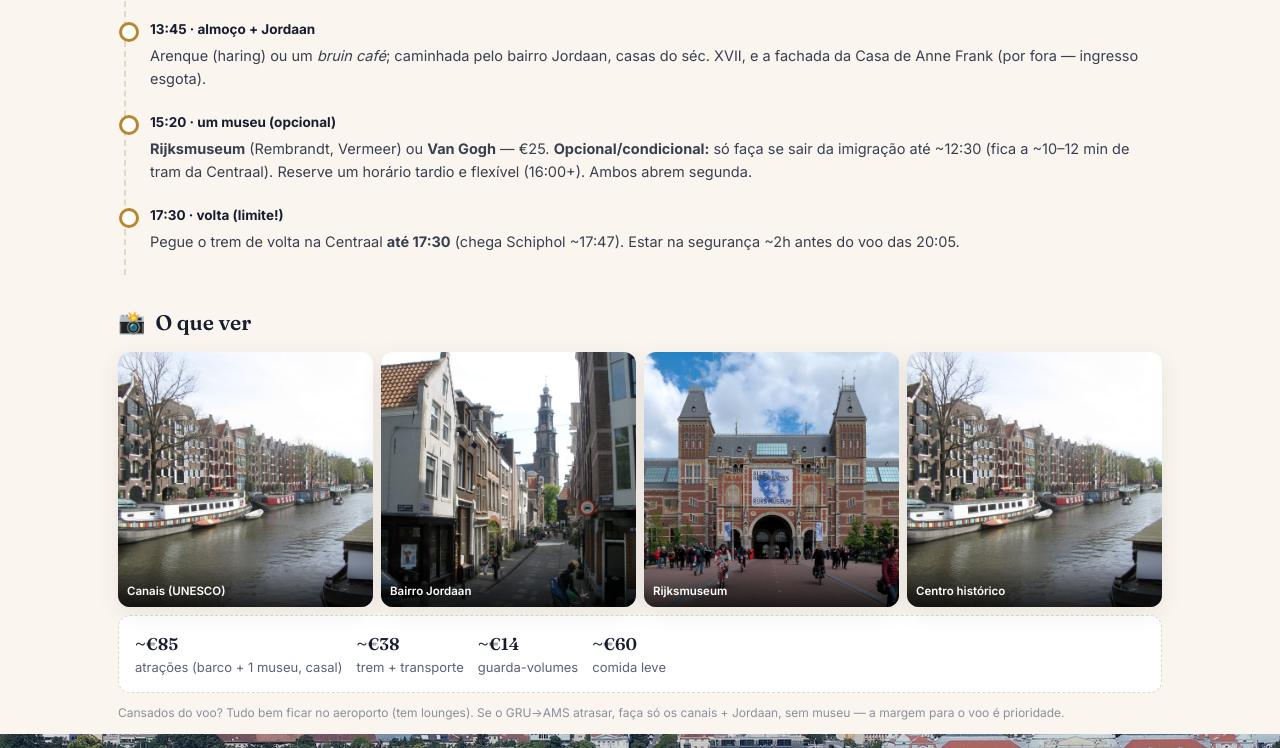
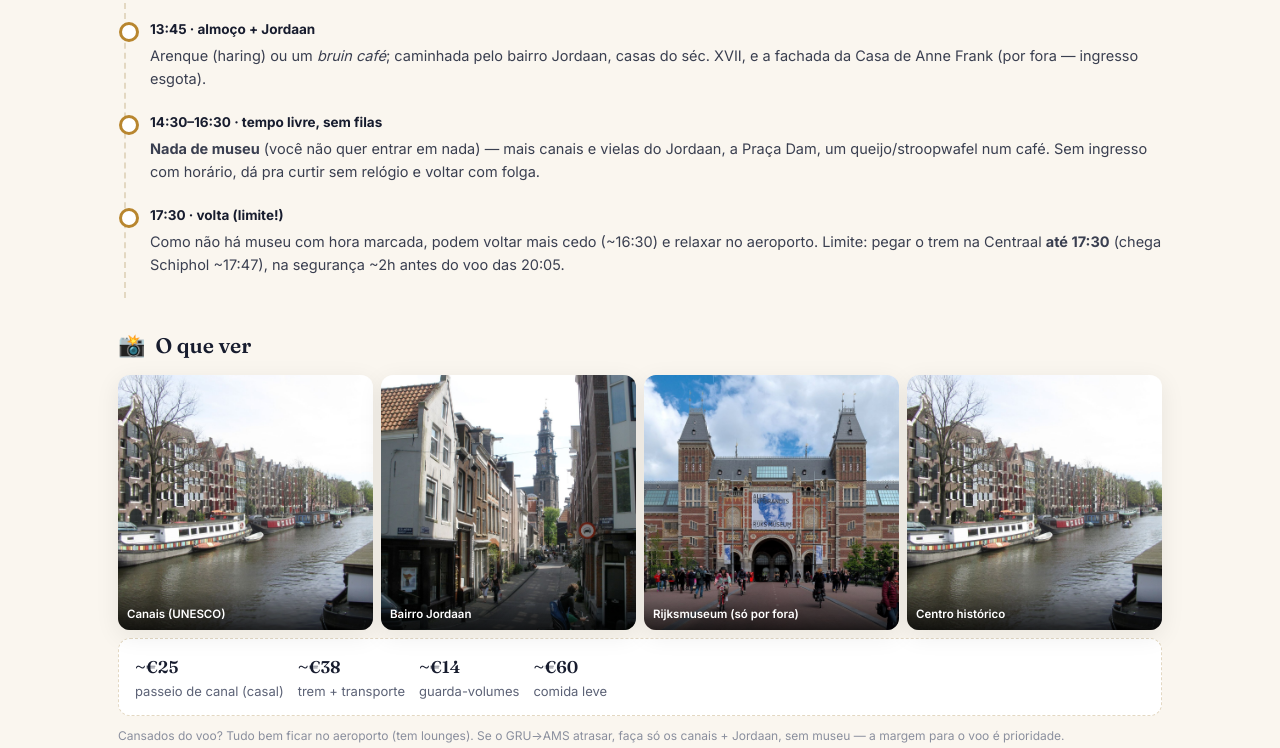
Before and after one commit to Loiz1234/viagem-europa, a website: page index.html in a window 1280 px wide. Shown: the part 3819-4567 px from the top of the page. Drawn offline with Linux system fonts and the light colour scheme.

Commit message:
Amsterdam: remove museus da escala (sem entrar em nada), tempo livre otimizado + mais folga p/ o voo

```diff
--- a/index.html
+++ b/index.html
@@ -336,18 +336,18 @@ footer a{color:#e7c887}
       <div class="tl-item"><div class="tl-date">12:00 · trem ao centro</div><div class="tl-text">Schiphol → Amsterdam Centraal, ~17 min. Pague com cartão contactless (OVpay) ~€5,50–6,20/pessoa por trecho.</div></div>
       <div class="tl-item"><div class="tl-date">12:30 · passeio de barco nos canais</div><div class="tl-text">1h pelos canais (Patrimônio UNESCO) — o melhor "resumo" de Amsterdam. <b>Rederij Plas ~€12,50</b> é o melhor custo-benefício (vs Stromma ~€21,50). Embarque ao lado da estação.</div></div>
       <div class="tl-item"><div class="tl-date">13:45 · almoço + Jordaan</div><div class="tl-text">Arenque (haring) ou um <i>bruin café</i>; caminhada pelo bairro Jordaan, casas do séc. XVII, e a fachada da Casa de Anne Frank (por fora — ingresso esgota).</div></div>
-      <div class="tl-item"><div class="tl-date">15:20 · um museu (opcional)</div><div class="tl-text"><b>Rijksmuseum</b> (Rembrandt, Vermeer) ou <b>Van Gogh</b> — €25. <b>Opcional/condicional:</b> só faça se sair da imigração até ~12:30 (fica a ~10–12 min de tram da Centraal). Reserve um horário tardio e flexível (16:00+). Ambos abrem segunda.</div></div>
-      <div class="tl-item"><div class="tl-date">17:30 · volta (limite!)</div><div class="tl-text">Pegue o trem de volta na Centraal <b>até 17:30</b> (chega Schiphol ~17:47). Estar na segurança ~2h antes do voo das 20:05.</div></div>
+      <div class="tl-item"><div class="tl-date">14:30–16:30 · tempo livre, sem filas</div><div class="tl-text"><b>Nada de museu</b> (você não quer entrar em nada) — mais canais e vielas do Jordaan, a Praça Dam, um queijo/stroopwafel num café. Sem ingresso com horário, dá pra curtir sem relógio e voltar com folga.</div></div>
+      <div class="tl-item"><div class="tl-date">17:30 · volta (limite!)</div><div class="tl-text">Como não há museu com hora marcada, podem voltar mais cedo (~16:30) e relaxar no aeroporto. Limite: pegar o trem na Centraal <b>até 17:30</b> (chega Schiphol ~17:47), na segurança ~2h antes do voo das 20:05.</div></div>
     </div>
     <div class="block-title"><span class="e">📸</span> O que ver</div>
     <div class="gallery">
       <figure><img src="img/ams_hero.jpg" alt="Canais" loading="lazy"><figcaption>Canais (UNESCO)</figcaption></figure>
       <figure><img src="img/ams_jordaan.jpg" alt="Jordaan" loading="lazy"><figcaption>Bairro Jordaan</figcaption></figure>
-      <figure><img src="img/ams_rijks.jpg" alt="Rijksmuseum" loading="lazy"><figcaption>Rijksmuseum</figcaption></figure>
+      <figure><img src="img/ams_rijks.jpg" alt="Rijksmuseum por fora" loading="lazy"><figcaption>Rijksmuseum (só por fora)</figcaption></figure>
       <figure><img src="img/ams_hero.jpg" alt="Centro" loading="lazy"><figcaption>Centro histórico</figcaption></figure>
     </div>
     <div class="costline">
-      <div><b>~€85</b> atrações (barco + 1 museu, casal)</div>
+      <div><b>~€25</b> passeio de canal (casal)</div>
       <div><b>~€38</b> trem + transporte</div>
       <div><b>~€14</b> guarda-volumes</div>
       <div><b>~€60</b> comida leve</div>
@@ -669,7 +669,7 @@ footer a{color:#e7c887}
     <li><span class="nrm">3</span><div><b>Sagrada Família</b> para a manhã de 4/out no site oficial — centenário 2026 esgota com semanas de antecedência.</div></li>
     <li><span class="nrm">4</span><div><b>Hotéis</b> das 4 cidades (de preferência o mesmo em Viena nos 2 períodos). Reserve com cancelamento grátis.</div></li>
     <li><span class="nrm">5</span><div><b>Voos</b> Barcelona→Viena e Praga→Paris — comprar em jul/ago, com a bagagem incluída na compra.</div></li>
-    <li><span class="nrm">6</span><div><b>Ingressos com horário</b>: Sisi Ticket (Viena), Louvre + Orsay + Eiffel (Paris), Rijksmuseum (escala Amsterdam).</div></li>
+    <li><span class="nrm">6</span><div><b>Ingressos com horário</b>: Sisi Ticket (Viena), Louvre + Orsay + Eiffel (Paris). Em Amsterdam não entra em museu — só passeio leve.</div></li>
     <li><span class="nrm">7</span><div><b>eSIM</b> e confirmar no check-in em GRU que as malas vão direto até Viena.</div></li>
   </ul>
 </div></section>
```
Also changed, not shown: package.json (added, +25 -0 lines), 1 other file.
